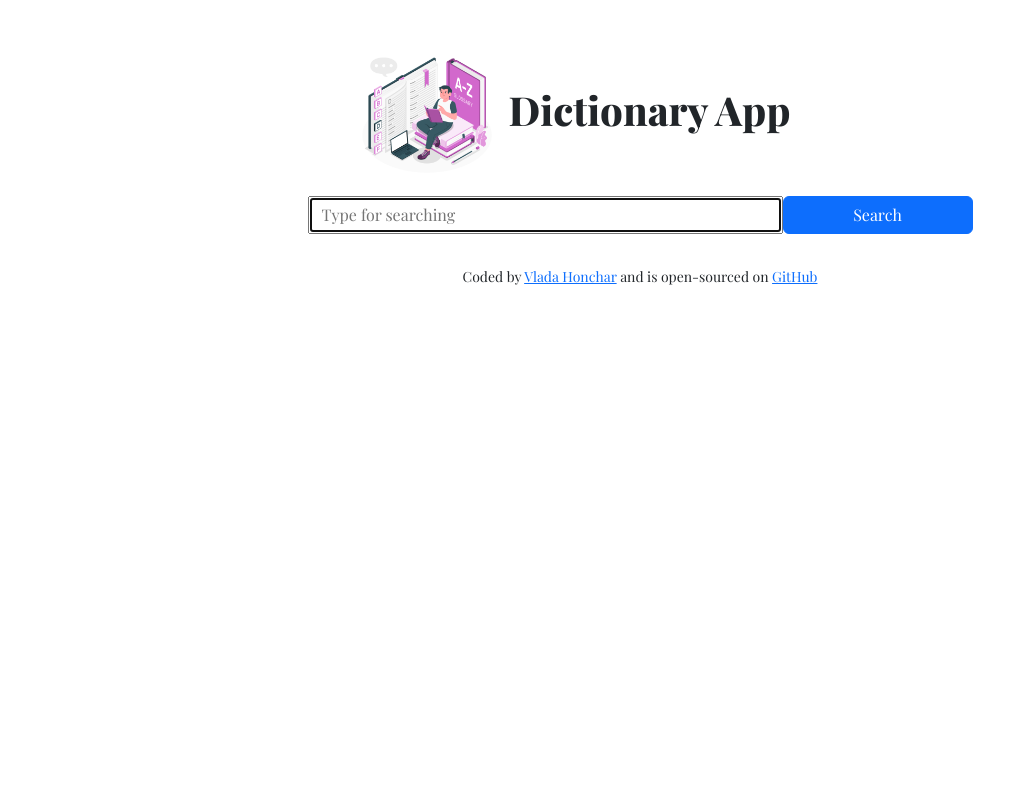
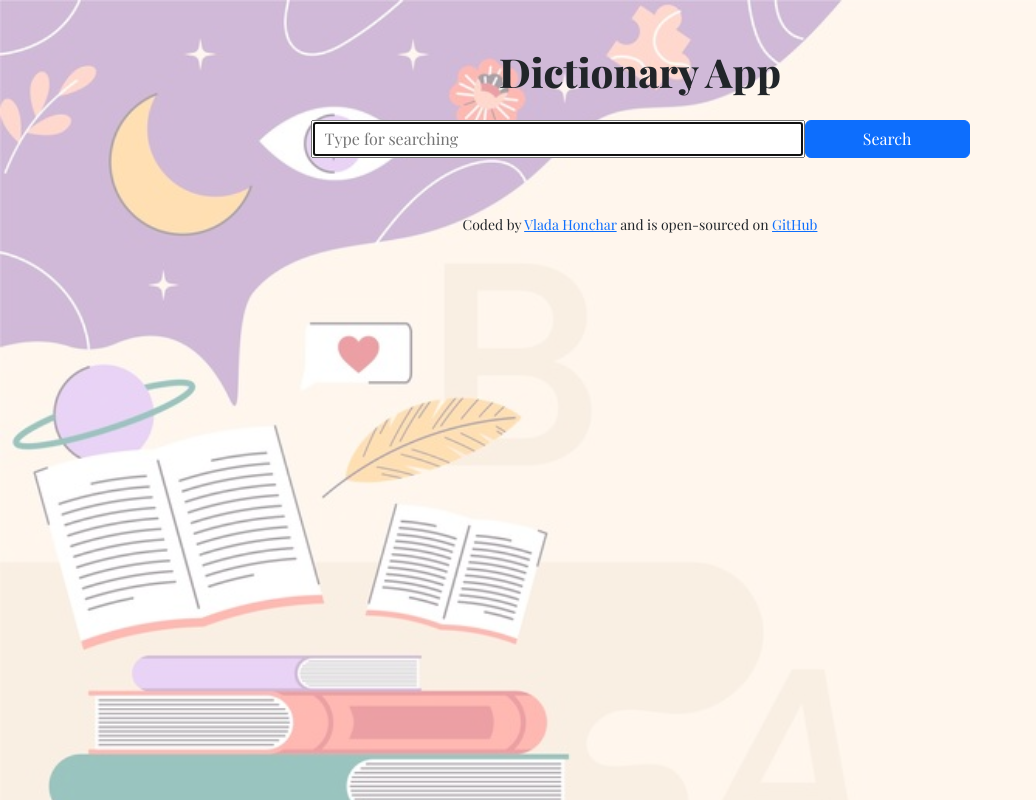
Before and after one commit to VladaHV/dictionary-project, a React (Create React App) app: page / in a window 1280 px wide. Shown: the whole page, without its empty margins (0-1036 px from the left). Built offline with nearby package versions, Linux system fonts and the light colour scheme.

Commit message:
Added background, restyling

```diff
--- a/src/App.css
+++ b/src/App.css
@@ -1,7 +1,26 @@
 .App {
+  /* position: relative; */
+  height: 600;
+
+  /* extra style to center the content */
+  display: flex;
+  align-items: center;
+  justify-content: center;
+}
+.App::before {
+  content: "";
+  position: absolute;
+  top: 0;
+  left: 0;
+  bottom: 0;
+  right: 0;
+  z-index: -1;
+  opacity: 0.4;
+  background-image: url("./img/flat-background-template-world-book-day-celebration_23-2150216666.jpg");
+  background-size: cover;
 }
 
-.App-footer{
-	text-align: center;
-	margin: 30px 0;
+.App-footer {
+  text-align: center;
+  margin: 30px 0;
 }
--- a/src/App.js
+++ b/src/App.js
@@ -4,8 +4,8 @@ import Dictionary from "./Dictionary";
 
 export default function App() {
   return (
-    <div className="App mt-5">
-      <div className="container">
+    <div className="App">
+      <div className="mt-5 container">
         <main>
           <Dictionary />
         </main>
--- a/src/Dictionary.css
+++ b/src/Dictionary.css
@@ -3,7 +3,8 @@
   font-weight: 800;
 }
 
-.img {
-  /* max-width: 200px; */
+.logo {
+  max-width: 75%;
+  height: 75%;
   margin: 0 auto;
 }
--- a/src/Dictionary.js
+++ b/src/Dictionary.js
@@ -2,7 +2,7 @@ import React, { useState } from "react";
 import axios from "axios";
 import "./Dictionary.css";
 import Results from "./Results";
-import logo from "./img/8882828.jpg";
+import logo from "./img/05june22_phonebook_icon_04.png";
 
 export default function Dictionary() {
   let [keyword, setKeyword] = useState("");
@@ -27,37 +27,41 @@ export default function Dictionary() {
 
   return (
     <div className="Dictionary">
-      <div className="card mb-3  w-auto border-0">
-        <div className="row g-0 justify-content-center">
-          <div className="col-3 d-flex justify-content-end px-2">
-            <img
-              src={logo}
-              className="rounded-start float-end w-50"
-              alt="logo"
-            ></img>
-          </div>
-          <div className="col-6 align-self-center px-2">
+      <div
+        className="card mb-3  w-auto border-0 bg-transparent
+"
+      >
+        <div className="row g-0 justify-content-center mb-4">
+          {/* <div className="col-3 d-flex justify-content-end px-2">
+            <img src={logo} className="float-end logo" alt="logo"></img>
+          </div> */}
+          <div className="col-7 align-self-center px-2">
+            <div className="row text-center mb-3">
               <h1>Dictionary App</h1>
             </div>
-        </div>
-      </div>
 
-      <form className="mb-4" onSubmit={search}>
+            <form onSubmit={search}>
               <div className="row justify-content-center">
                 <input
                   type="search"
                   placeholder="Type for searching"
                   autoFocus={true}
                   onChange={handleKeywordChange}
-            className="col-5"
+                  className="col-9"
                 />
                 <input
                   type="submit"
                   value="Search"
-            className="btn btn-primary col-2"
+                  className="btn btn-primary col-3"
                 />
               </div>
             </form>
+          </div>
+          {/* <div className="col-3 d-flex justify-content-start px-2">
+            <img src={logo} className="float-end logo" alt="logo"></img>
+          </div> */}
+        </div>
+      </div>
 
       <Results results={results} />
     </div>
--- a/src/Phonetics.js
+++ b/src/Phonetics.js
@@ -6,10 +6,13 @@ export default function Phonetics(props) {
   console.log(props.props.phonetics.length);
   if (props.props.phonetics.length) {
     return (
-      <div className="Phonetics mb-3">
+      <div className="Phonetics mb-3 row text-center">
         {props.props.phonetics.map(function (phonetics, index) {
           return (
-            <div key={index} className="mb-2">
+            <div
+              key={index}
+              className="mb-2 col-3 border-end border-primary-subtle"
+            >
               <Audio audio={phonetics.audio} />
               {phonetics.text}
             </div>
--- a/src/Results.css
+++ b/src/Results.css
@@ -1,4 +1,9 @@
+.Results {
+  background: white;
+}
+
 .Results h2 {
   color: #212529;
   font-weight: 800;
+
 }
--- a/src/Results.js
+++ b/src/Results.js
@@ -7,8 +7,8 @@ export default function Results(props) {
   // console.log(props.results);
   if (props.results) {
     return (
-      <div className="Results mx-5">
-        <h2 className="mb-4">{props.results.word}</h2>
+      <div className="Results card p-4 ">
+        <h2 className="mb-4 text-center">{props.results.word}</h2>
         <Phonetics props={props.results} />
         <div className="accordion" id="accordionExample">
           {props.results.meanings.map(function (meaning, index) {
--- a/src/index.css
+++ b/src/index.css
@@ -3,12 +3,13 @@ body {
   /* font-family: -apple-system, BlinkMacSystemFont, 'Segoe UI', 'Roboto', 'Oxygen',
     'Ubuntu', 'Cantarell', 'Fira Sans', 'Droid Sans', 'Helvetica Neue',
     sans-serif; */
-	font-family: 'Playfair Display', serif;
+  font-family: "Playfair Display", serif;
   -webkit-font-smoothing: antialiased;
   -moz-osx-font-smoothing: grayscale;
+  /* background: url("./img/flat-background-template-world-book-day-celebration_23-2150216666.jpg") no-repeat 0 2%; */
 }
 
 code {
-  font-family: source-code-pro, Menlo, Monaco, Consolas, 'Courier New',
+  font-family: source-code-pro, Menlo, Monaco, Consolas, "Courier New",
     monospace;
 }
```
Also changed, not shown: src/img/flat-background-template-world-book-day-celebration_23-2150216666.jpg (added), 1 other file (tests, documents, lock files or other folders). Lines whose indentation alone changed are shown as unchanged.
